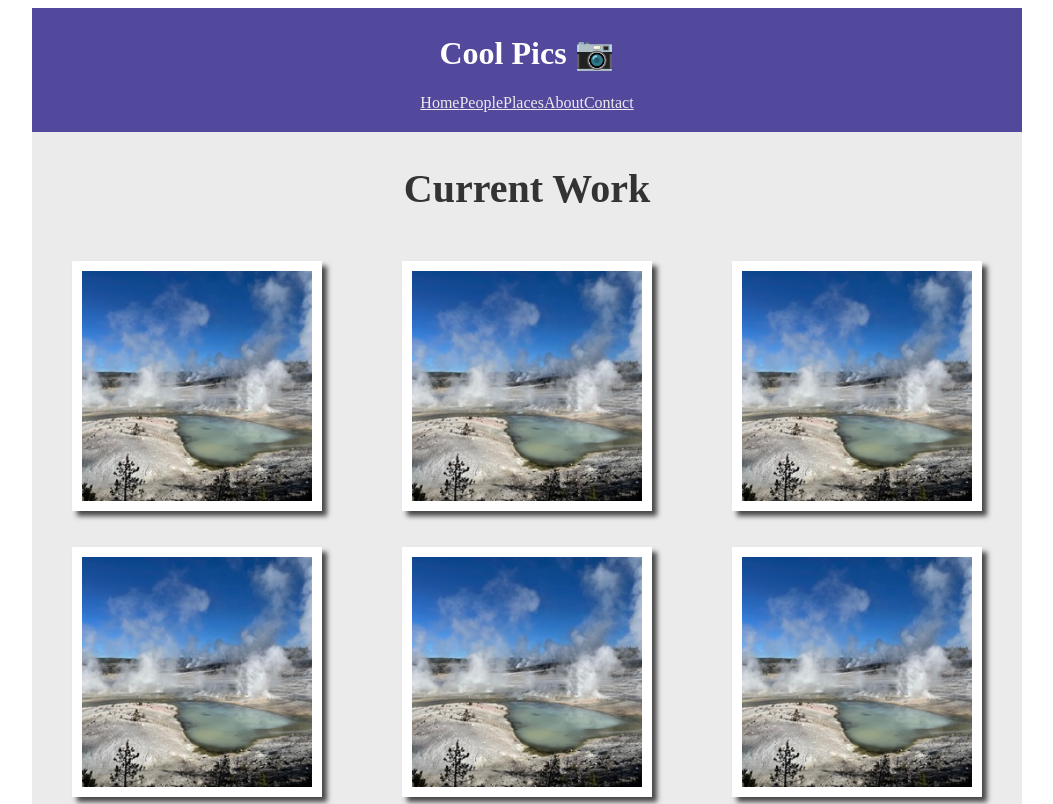
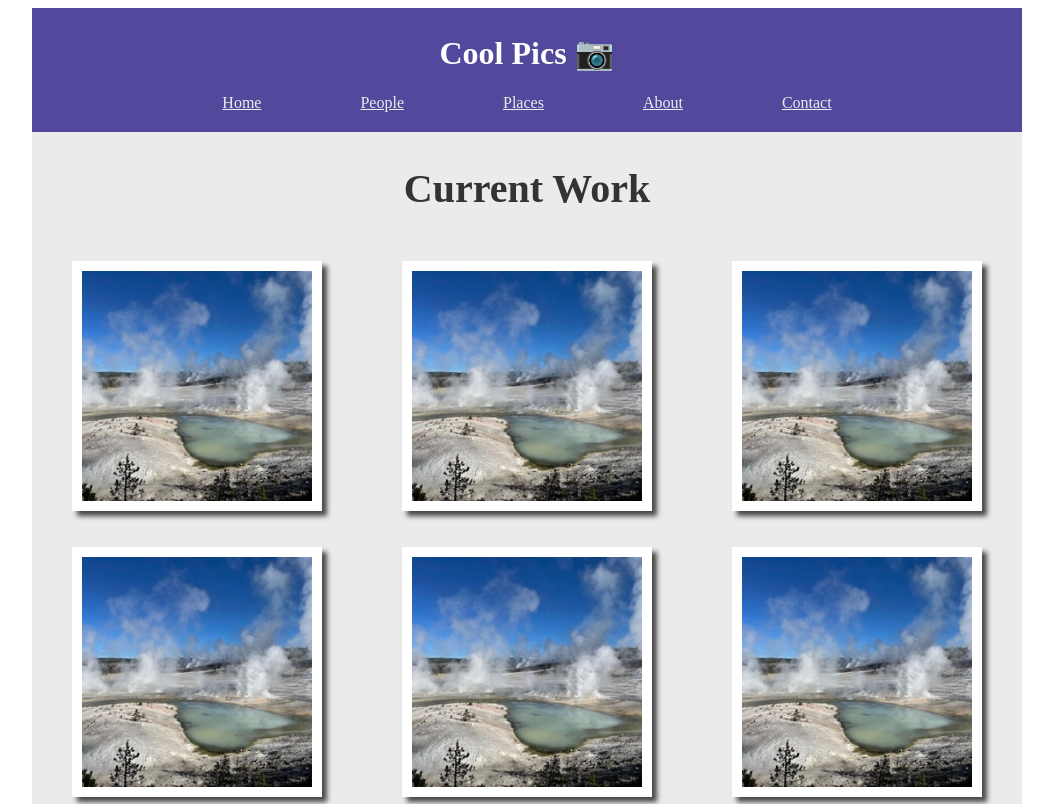
Before and after one commit to ylim1699/wdd131, a plain HTML site: page coolpics/index.html in a window 1280 px wide. Shown: the top 804 px of the page, without its empty margins (113-1166 px from the left). Drawn offline with Linux system fonts and the light colour scheme; a web font is replaced by a local one.

Commit message:
final touch on the 1000px screen

```diff
--- a/coolpics/coolpics.css
+++ b/coolpics/coolpics.css
@@ -104,6 +104,10 @@ img {
         justify-content: center;
     }
 
+    a {
+        margin: 0% 5%
+    }
+
     footer p {
         margin-left: 20%;
     }
```
